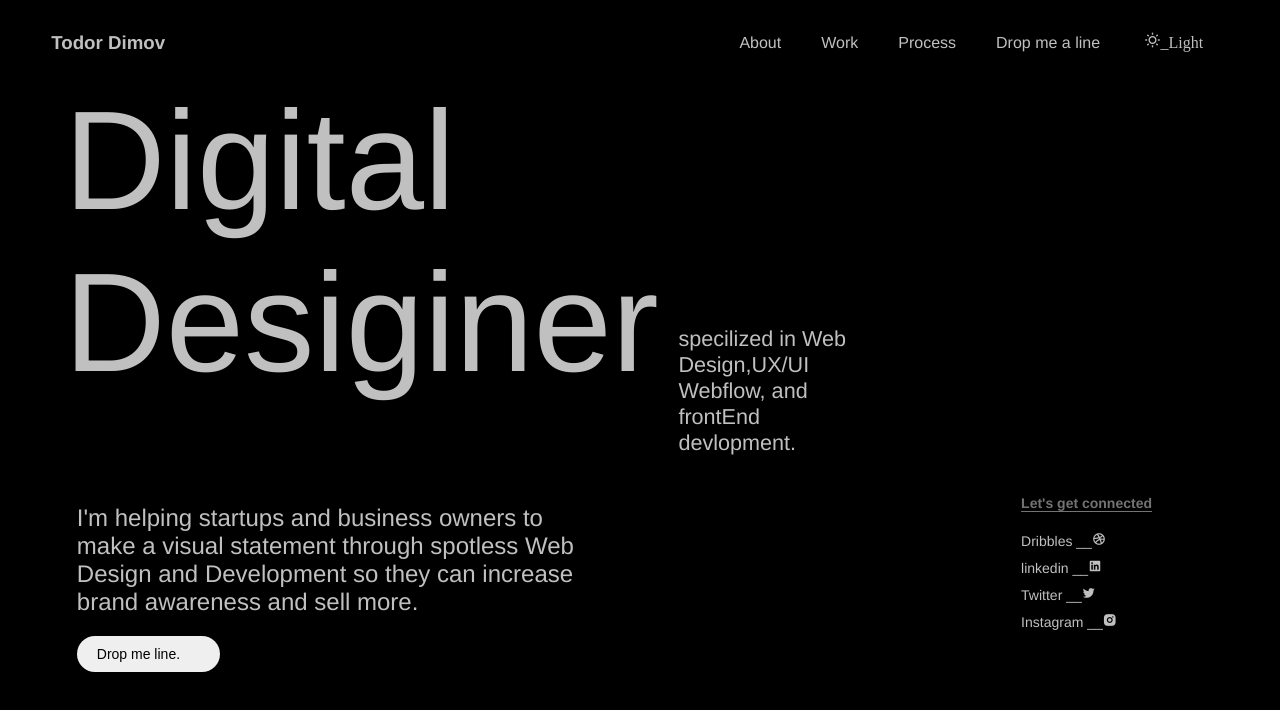
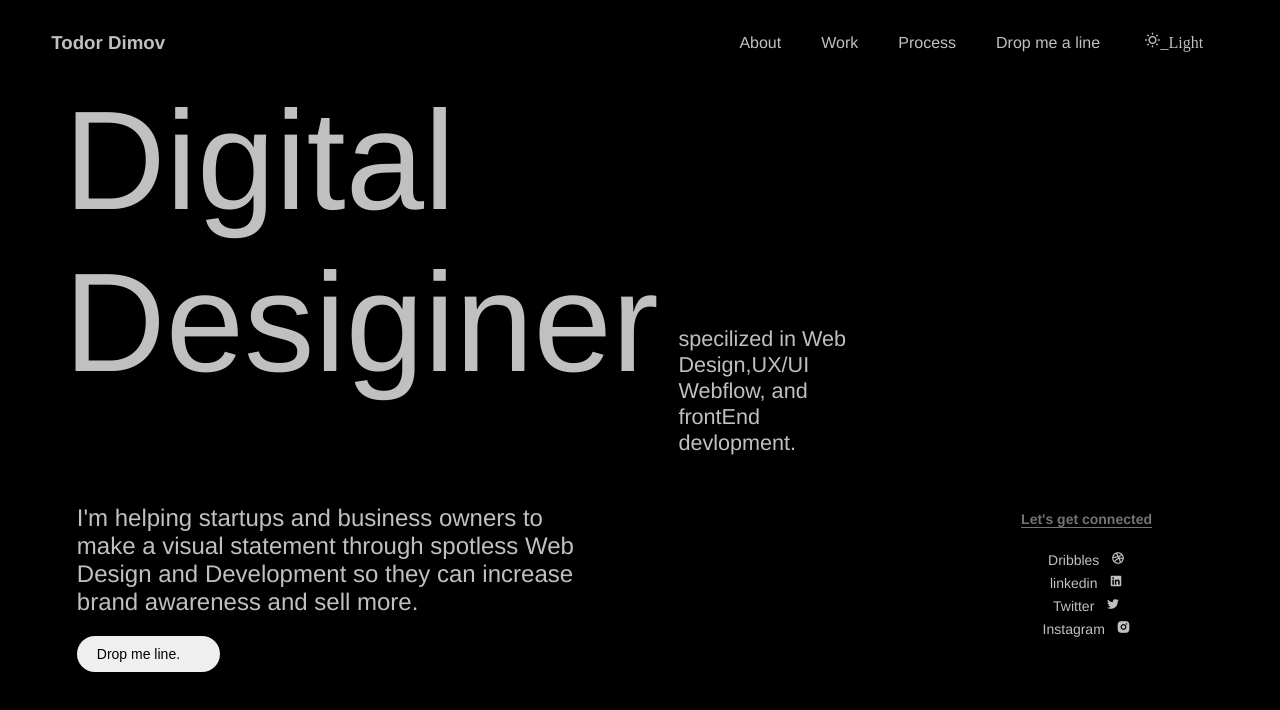
Before and after one commit to Shivan7845/Tendor, a plain HTML site: page index.html in a window 1280 px wide. Drawn offline with nearby package versions, Linux system fonts and the light colour scheme.

Commit message:
second commit

```diff
--- a/index.html
+++ b/index.html
@@ -21,10 +21,10 @@
         <div class="content">
             <h4>Let's get connected</h4>
             <ul>
-                <li>Dribbles <span>__</span><i class="ri-dribbble-line"></i></li>
-                <li>linkedin <span>__</span><i class="ri-linkedin-box-fill"></i></li>
-                <li>Twitter <span>__</span><i class="ri-twitter-fill"></i></li>
-                <li>Instagram <span>__</span><i class="ri-instagram-fill"></i></li>
+                <li>Dribbles <span>&nbsp;&nbsp;</span><i class="ri-dribbble-line"></i></li>
+                <li>linkedin <span>&nbsp;&nbsp;</span><i class="ri-linkedin-box-fill"></i></li>
+                <li>Twitter <span>&nbsp;&nbsp;</span><i class="ri-twitter-fill"></i></li>
+                <li>Instagram <span>&nbsp;&nbsp;</span><i class="ri-instagram-fill"></i></li>
             </ul>
         </div>
 
--- a/style.css
+++ b/style.css
@@ -80,10 +80,13 @@ h4{
 }
 
 ul{
+    display: flex;
+    flex-direction: column;
+    align-items: center;
     list-style: none;
     font-size: 14px;
 }
 li{
-    margin: 10px 0;
+    margin: 3px 0;
 
 }
```
